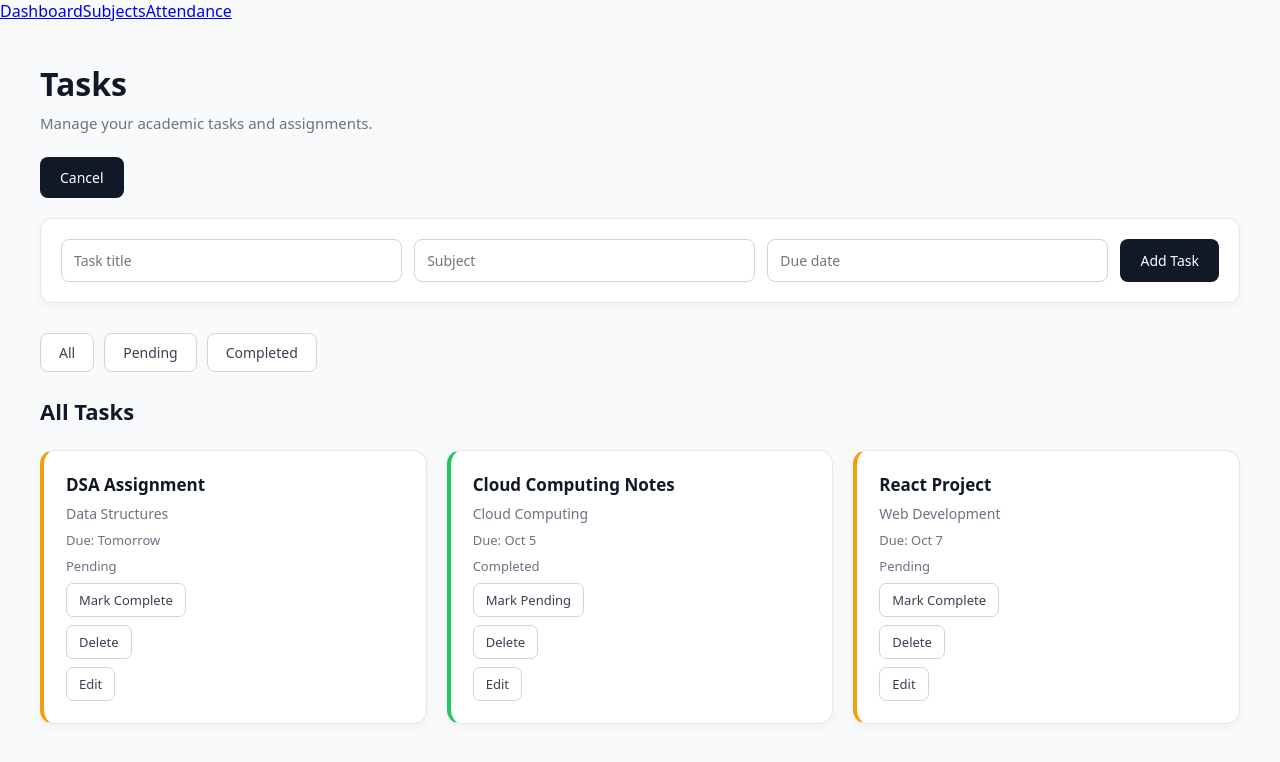
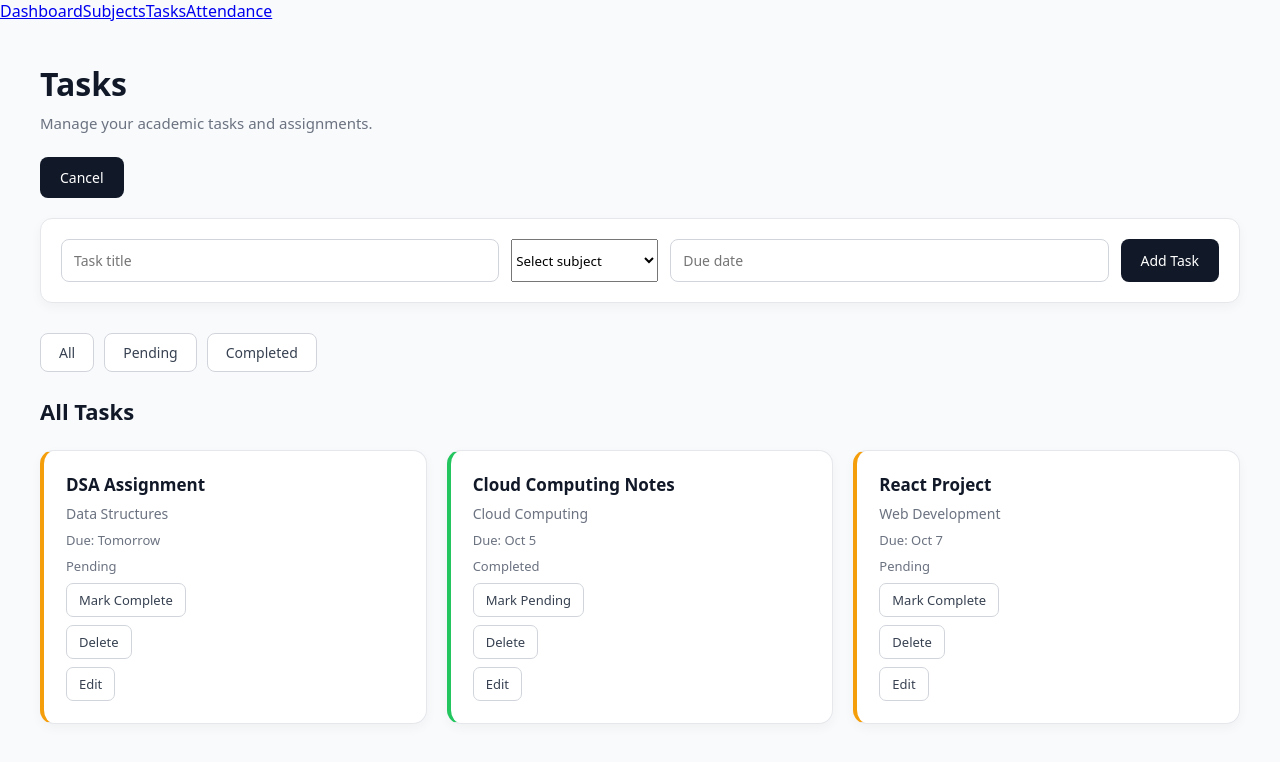
Before and after one commit to 74nandini-dot/CAMPUSflow, a React (Vite) app: page /tasks in a window 1280 px wide. Both pictures are taken after a click on the button "Add Task". Shown: the top 762 px of the page. Built offline with nearby package versions, Linux system fonts and the light colour scheme.

Commit message:
Tmproved Tasks features

```diff
--- a/src/components/Navbar.jsx
+++ b/src/components/Navbar.jsx
@@ -5,6 +5,7 @@ function Navbar() {
    <nav>
   <Link to="/">Dashboard</Link>
   <Link to="/subjects">Subjects</Link>
+  <Link to="/tasks">Tasks</Link>
   <Link to="/attendance">Attendance</Link>
 </nav>
   )
--- a/src/pages/Tasks.jsx
+++ b/src/pages/Tasks.jsx
@@ -1,6 +1,7 @@
-import { useState } from "react";
+import { useState, useContext } from "react";
 import "./Tasks.css";
 import TaskCard from "../components/TaskCard";
+import { SubjectContext } from "../context/SubjectContext";
 
 const tasks = [
   {
@@ -27,6 +28,8 @@ const tasks = [
 ];
 
 function Tasks() {
+  const { subjectList } = useContext(SubjectContext);
+
   const [taskList, setTaskList] = useState(tasks);
 
   const [showForm, setShowForm] = useState(false);
@@ -127,14 +130,31 @@ const filteredTasks = taskList.filter((task) => {
 });
 
   return (
+
+
     <div className="tasks-page">
       <h1>Tasks</h1>
       <p>Manage your academic tasks and assignments.</p>
 
-          <button onClick={() => setShowForm(!showForm)}>
-            {showForm ? "Cancel" : "Add Task"}
-          </button>
+          <button
+          onClick={() => {
+            if (showForm) {
+              setNewTask({
+                title: "",
+                subject: "",
+                dueDate: "",
+              });
+              setEditingTaskId(null);
+              setShowForm(false);
+            } else {
+              setShowForm(true);
+            }
+          }}
+        >
+          {showForm ? "Cancel" : "Add Task"}
+        </button>
 
+           {showForm &&(
           <div className="task-form">
             <input
               type="text"
@@ -148,9 +168,7 @@ const filteredTasks = taskList.filter((task) => {
               }
             />
 
-            <input
-              type="text"
-              placeholder="Subject"
+           <select
               value={newTask.subject}
               onChange={(e) =>
                 setNewTask({
@@ -158,7 +176,15 @@ const filteredTasks = taskList.filter((task) => {
                   subject: e.target.value,
                 })
               }
-            />
+            >
+              <option value="">Select subject</option>
+
+              {subjectList.map((subject) => (
+                <option key={subject.id} value={subject.name}>
+                  {subject.name}
+                </option>
+              ))}
+            </select>
 
             <input
               type="text"
@@ -171,9 +197,11 @@ const filteredTasks = taskList.filter((task) => {
                 })
               }
             />
-
-            <button onClick={addTask}>Add Task</button>
-          </div>
+          <button onClick={addTask}>
+            {editingTaskId !== null ? "Update Task" : "Add Task"}
+          </button>
+                    </div>
+            )}
 
         <div className="task-filters">
               <button onClick={() => setFilter("all")}>
```
